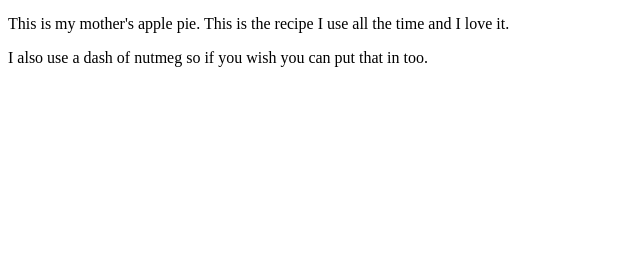
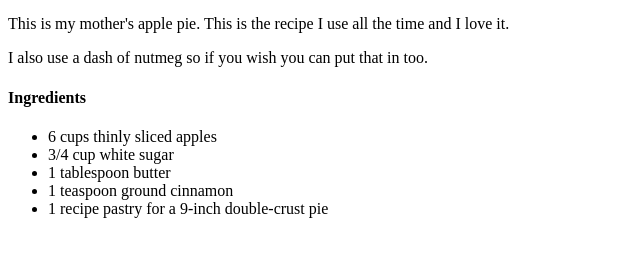
Before and after one commit to OskarWalichniewicz/odin-recipes, a plain HTML site: page recipes/apple-pie.html in a window 1280 px wide. Shown: the part 428-684 px from the top of the page, without its empty margins (0-640 px from the left). Drawn offline with Linux system fonts and the light colour scheme.

Commit message:
Add Ingredients list

```diff
--- a/recipes/apple-pie.html
+++ b/recipes/apple-pie.html
@@ -12,5 +12,13 @@
         <h3>Description</h3>
         <p>This is my mother's apple pie. This is the recipe I use all the time and I love it.</p>
         <p>I also use a dash of nutmeg so if you wish you can put that in too.</p>
+        <h4>Ingredients</h4>
+        <ul>
+            <li>6 cups thinly sliced apples</li>
+            <li>3/4 cup white sugar</li>
+            <li>1 tablespoon butter</li>
+            <li>1 teaspoon ground cinnamon</li>
+            <li>1 recipe pastry for a 9-inch double-crust pie</li>
+        </ul>
     </body>
 </html>
```
